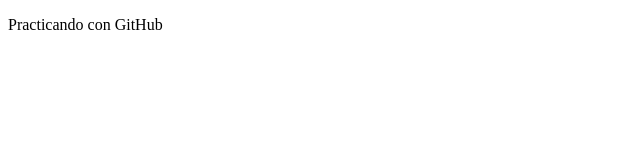
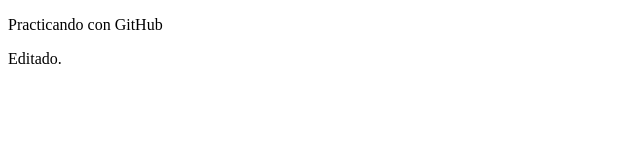
Before and after one commit to FedeCrossetto/Practice, a plain HTML site: page index.html in a window 1280 px wide. Shown: the full height of the page, 0-640 px from the left. Drawn offline with Linux system fonts and the light colour scheme.

Commit message:
Segundo edit

```diff
--- a/index.html
+++ b/index.html
@@ -7,5 +7,6 @@
 </head>
 <body>
     <p>Practicando con GitHub</p>
+    <p>Editado.</p>
 </body>
 </html>
```
Also changed, not shown: 1 other file.
